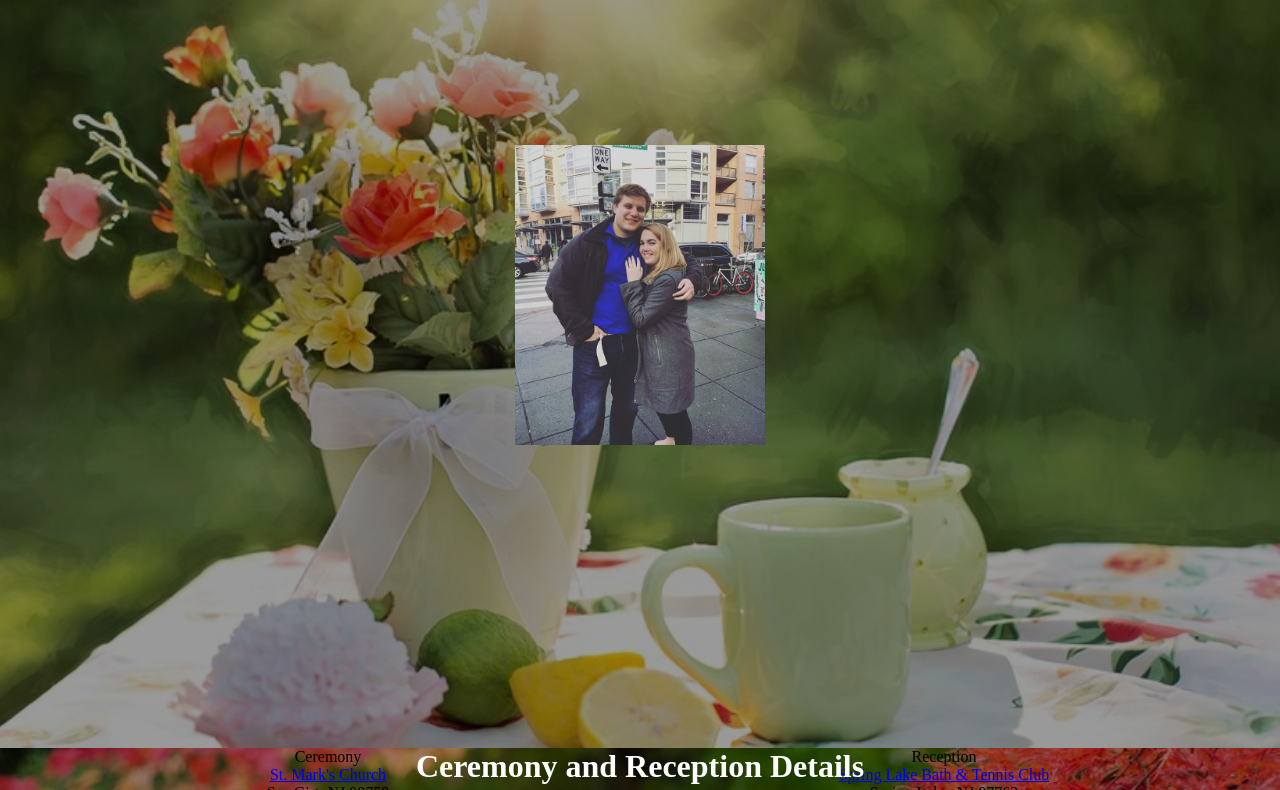
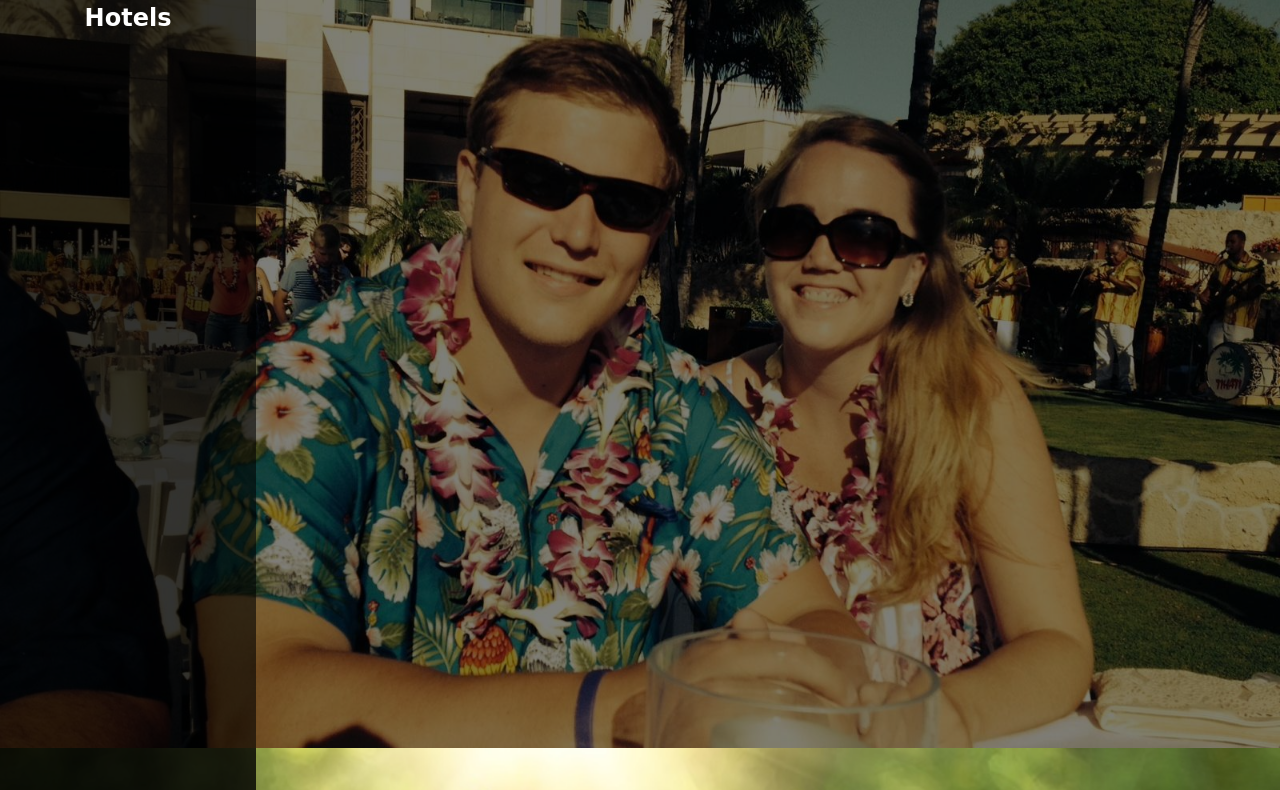
Before and after one commit to jackmasterson/BethWed, a plain HTML site: page index.html in a window 1280 px wide. Shown: the part 52-842 px from the top of the page. Drawn offline with Linux system fonts and the light colour scheme; files whose address does not match are found by name; a web font is replaced by a local one.

Commit message:
Add background slider 'chocolate' and updated intro-div

```diff
--- a/css/style.css
+++ b/css/style.css
@@ -14,13 +14,42 @@ ul {
 }
 
 .shade {
-	background-color: rgba(0,0,0,0.4);
+	position: absolute;
+	background-color: rgba(0,0,0,0.8);
+	z-index: 5;
+	height: 100vh;
+	width: 20vw;
+}
+
+.shade-two {
+	position: absolute;
+	background-color: rgba(0,0,0,0.5);
+	z-index: 5;
+	height: 100vh;
+	width: 80vw;
+	left: 20vw;
 }
 
 .header {
 	width: 100vw;
 	color: white;
+	font-family: 'Petit Formal Script', cursive;
+	padding-top: 5vh;
 }
+
+.head-div {
+	background: no-repeat fixed;
+	background-size: cover;
+	min-height: 100vh;
+	min-width: 100vw;
+	z-index: 4;
+}
+
+.nav-head {
+	color: white;
+	font-family: 'Petit Formal Script', cursive;
+}
+
 
 .head-img-div {
 	margin-top: 20vh;
--- a/index.html
+++ b/index.html
@@ -6,18 +6,18 @@
 	<meta name="viewport" content = "width=device-width, initial-scale=1">
 	<meta charset="utf-8">
 	<link rel="stylesheet" href="css/style.css">
+	<link href='https://fonts.googleapis.com/css?family=Petit+Formal+Script' rel='stylesheet' type='text/css'>
 </head>
 <body>
+	<div class="shade" data-bind="foreach: model.mainSect">
+		<h2 class="nav-head" data-bind="text: sect"></h2>
+	</div>
+	<div class="shade-two"></div>
+	<div class="head-div"></div>
 	<div class="main" data-bind="foreach: model.mainSect">
 		<div class="main" data-bind="style: {background: backImg, backgroundPosition: 'center center', backgroundRepeat: 'no-repeat', backgroundSize: 'cover'}">
 			<div class="main shade">
 				<h1 class="header" data-bind="text: header"></h1>
-				<div class="head-img-div">
-					<img class="left head-img" src="img/beth-head.jpg">
-					<img class="both head-img" src="img/both.jpg">
-					<img class="right head-img" src="img/drew-head.jpg">
-
-				</div>
 			</div>
 		</div>
 	</div>
@@ -36,6 +36,7 @@
 	</div>
 	<script src="js/lib/knockout-3.4.0.js"></script>
 	<script src="js/lib/jquery-1.12.4.min.js"></script>
+	  <script src="js/lib/chocolate/jquery.chocolate.js"></script>
 	<script src="js/script.js"></script>
 </body>
 </html>
--- /dev/null
+++ b/js/lib/chocolate/jquery.chocolate.js
@@ -0,0 +1,107 @@
+
+(function($){
+
+	$.fn.chocolate = function(args) {
+
+		// Default Options
+		var options = $.extend({
+			interval 	: 3000,
+			speed 		: 1000
+		}, args);
+
+		return this.each(function() {
+
+			var original = $(this);
+
+			// Create element
+			$div = $(document.createElement('div'));
+			$div.css({
+				position 	: 'absolute',
+				zIndex 		: 0,
+				overflow 	: 'hidden',
+			});
+
+			original.prepend($div);
+		    $div.css(copybackground());
+		    $div.css('background-image', 'url(' + args.images[0] + ')');
+
+			// This element background none
+			original.css('background', 'none');
+
+		    // Clone bg element
+		    $div2 = $div.clone();
+		    $div.after($div2);
+
+			// Set postion
+			$div.css(copyPosition());
+			$div2.css(copyPosition());
+
+			// Resize window
+			$(window).resize(function() {
+				$div.css(copyPosition());
+				$div2.css(copyPosition());
+			});
+
+			// Copy background style
+			function copybackground() {
+				var backgroundProperties = [
+		        	'Attachment', 'Color', 'Repeat',
+		        	'Position', 'Size', 'Clip', 'Origin'
+		    		];
+			    var prop,
+			    	copyStyle 			= {},
+			    	i 					= 0;
+
+			    for (; i < backgroundProperties.length; i++) {
+			    	prop = 'background' + backgroundProperties[i];
+			    	copyStyle[prop] = original.css(prop);
+			    }
+
+			    return copyStyle;
+			}
+
+			// Copy position style
+		    function copyPosition() {
+		    	var corners 	= ['Top', 'Right', 'Bottom', 'Left'];
+			    var i 			= 0,
+			    	position 	= original.position(),
+			    	copyStyle 	= {
+			    		top 	: position.top,
+			    		left 	: position.left,
+			    		width 	: original.innerWidth(),
+			    		height 	: original.innerHeight()
+			    	};
+
+			    for (; i < corners.length; i++) {
+		    		corner = corners[i];
+		    		copyStyle['margin' + corner] = original.css('margin' + corner);
+		    		copyStyle['border' + corner] = original.css('border' + corner);
+		    	}
+
+		    	return copyStyle;
+		    }
+
+		    var count 	= 0,
+		    	current = 0;
+
+			// Change background function
+			var slide = function() {
+				if (current == args.images.length - 1) current = 0;
+				else current++;
+
+				if (count == 0) {
+					$div2.fadeOut(options.speed);
+					$div.css('background-image', 'url(' + args.images[current] + ')').fadeIn(options.speed);
+					count++;
+				} else {
+					$div.fadeOut(options.speed);
+					$div2.css('background-image', 'url(' + args.images[current] + ')').fadeIn(options.speed);
+					count = 0;
+				}
+			}
+
+			setInterval(function() {slide();}, options.interval);
+		});
+	}
+
+})(jQuery);
--- /dev/null
+++ b/js/lib/chocolate/style.css
@@ -0,0 +1,27 @@
+ @charset 'UTF-8';
+
+html, body {
+  margin: 0;
+  padding: 0;
+  width: 100%;
+  height: 100%;
+}
+
+body {
+  background-position: center center;
+  background-attachment: fixed;
+  background-repeat: repeat;
+  background-size: cover;
+}
+
+.container {
+  width: 728px;
+  padding: 20px;
+  background-color: rgba(0,0,0,.6);
+  border-radius: 10px;
+  position: absolute;
+  top: 200px;
+  left: 50%;
+  margin-left: -384px;
+  color: #fff;
+}
--- a/js/script.js
+++ b/js/script.js
@@ -3,15 +3,17 @@
 var model = {
 	mainSect: [
 		{
+			sect: 'Home',
 			header: 'Beth Masterson and Andrew Knapp',
 			backImg: 'url(..//Beth/img/flowers.jpeg)'
 		},
 		{
+			sect: 'Details',
 			header: 'Ceremony and Reception Details',
 			backImg: 'url(..//Beth/img/bride.jpg)'
 		},
 		{
-
+			sect: 'Hotels',
 			header: 'Hotel Information',
 			backImg: 'url(..//Beth/img/hotel.jpeg)'
 		}
@@ -36,6 +38,7 @@ var model = {
 var viewModel = {
 	init: function() {
 		picSwap();
+		slider.init();
 	}
 };
 
@@ -51,4 +54,19 @@ var viewModel = {
 
 };
 
+/**** slider credit goes to kentowatanabe, found at:
+ 	[http://www.jqueryscript.net/demo/Simplest-Fullscreen
+ 		-Background-Slideshow-With-jQuery-Chocolate-js/]
+ ****/
+var slider = {
+
+	init: function() {
+		$('.head-div').chocolate({
+			images    : ['img/both.jpg', 'img/both-two.jpg', 'img/both-four.jpg'],
+			interval : 3500,
+			speed: 1000
+		});
+	}
+};
+
 ko.applyBindings(viewModel.init());
```
Also changed, not shown: js/lib/chocolate/index.html (added, +52 -0 lines), img/both copy.jpg (added), img/both-four copy.jpg (added), img/both-four.jpg (added), img/both-one copy.jpg (added), img/both-one.jpg (added), img/both-three copy.jpg (added), img/both-three.jpg (added), img/both-two copy.jpg (added), img/both-two.jpg (added). Lines whose indentation alone changed are shown as unchanged.
